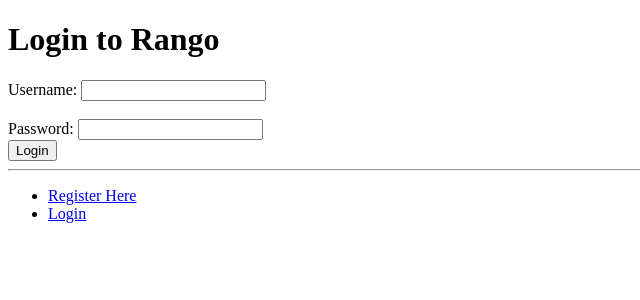
After one commit to Kaiyuanliu/tango_django, a Django app: page /rango/login/ in a window 1280 px wide. The commit adds this page. Shown: the top 300 px of the page, without its empty margins (0-640 px from the left). Run offline with Django 3.2, Linux system fonts and the light colour scheme.

Commit message:
add login/signup, refactoring templates, urls

```diff
--- a/tango_with_django_project/rango/models.py
+++ b/tango_with_django_project/rango/models.py
@@ -1,5 +1,5 @@
 from django.db import models
-from django.template.defaultfilters import slugify
+from django.utils.text import slugify
 from django.contrib.auth.models import  User
 
 class Category(models.Model):
--- a/tango_with_django_project/rango/urls.py
+++ b/tango_with_django_project/rango/urls.py
@@ -8,5 +8,9 @@ urlpatterns = patterns('',
         url(r'^$', views.index, name='index'),
         # url(r'^about/$', views.about, name='about'),
         url(r'^add_category/$', views.add_category, name='add_category'),
+        url(r'^category/(?P<category_name_slug>[\w\-\s]+)/$', views.category, name='category'),
         url(r'^category/(?P<category_name_slug>[\w\-]+)/add_page/$', views.add_page, name='add_page'),
-        url(r'^category/(?P<category_name_slug>[\w\-]+)/$', views.category, name='category'),)
+        url(r'^register/$', views.register, name='register'),
+        url(r'^login/$', views.user_login, name='login'),
+        url(r'^restricted/$', views.restricted, name='restricted'),
+        url(r'^logout/$', views.user_logout, name='logout'),)
--- a/tango_with_django_project/rango/views.py
+++ b/tango_with_django_project/rango/views.py
@@ -1,7 +1,9 @@
 from django.shortcuts import render
-from django.http import HttpResponse
+from django.http import HttpResponse, HttpResponseRedirect
+from django.contrib.auth import authenticate, login, logout
+from django.contrib.auth.decorators import login_required
 
-from .forms import CategoryForm, PageForm
+from .forms import CategoryForm, PageForm, UserForm, UserProfileForm
 from .models import Category, Page
 
 def index(request):
@@ -29,6 +31,7 @@ def category(request, category_name_slug):
 
     return render(request, 'rango/category.html', context_dict)
 
+@login_required
 def add_category(request):
     if request.method == 'POST':
         form = CategoryForm(request.POST)
@@ -43,6 +46,7 @@ def add_category(request):
 
     return render(request, 'rango/add_category.html', {'form':form})
 
+@login_required
 def add_page(request, category_name_slug):
     cate = None
     context_dict = {}
@@ -68,3 +72,59 @@ def add_page(request, category_name_slug):
         pass
 
     return render(request, 'rango/add_page.html', context_dict)
+
+def register(request):
+    registered = False
+
+    if request.method == 'POST':
+        user_form = UserForm(request.POST)
+        profile_form = UserProfileForm(request.POST)
+
+        if user_form.is_valid() and profile_form.is_valid():
+            user = user_form.save()
+            user.set_password(user.password)
+            user.save()
+
+            profile = profile_form.save(commit=False)
+            profile.user = user
+
+            if 'picture' in request.FILES:
+                profile.picture = request.FILES['picture']
+            profile.save()
+
+            registered = True
+        else:
+            print user_form.errors, profile_form.errors
+    else:
+        user_form = UserForm()
+        profile_form = UserProfileForm()
+
+    return render(request, 'rango/register.html', {'user_form':user_form, 'profile_form':profile_form, 'registered':registered})
+
+def user_login(request):
+    if request.method == 'POST':
+        username = request.POST['username']
+        password = request.POST['password']
+
+        user = authenticate(username=username, password=password)
+        if user:
+            if user.is_active:
+                login(request, user)
+                return HttpResponseRedirect('/rango/')
+            else:
+                return HttpResponse('Your rango account is disabled')
+        else:
+            print 'Invalid login details: %s, %s' % (username, password)
+            return HttpResponse('Invalid login details provided!')
+    else:
+        return render(request, 'rango/login.html', {})
+
+@login_required
+def user_logout(request):
+    logout(request)
+    return HttpResponseRedirect('/rango/')
+
+
+@login_required
+def restricted(request):
+    return render(request, 'rango/restricted.html', {})
--- a/tango_with_django_project/tango_with_django_project/settings.py
+++ b/tango_with_django_project/tango_with_django_project/settings.py
@@ -97,3 +97,7 @@ STATICFILES_DIRS = [
 # Media settings
 MEDIA_URL = '/media/'
 MEDIA_ROOT = os.path.join(BASE_DIR, 'media')
+
+#Login
+
+LOGIN_URL = '/rango/login/'
--- a/tango_with_django_project/tango_with_django_project/urls.py
+++ b/tango_with_django_project/tango_with_django_project/urls.py
@@ -10,7 +10,7 @@ urlpatterns = patterns('',
     # url(r'^blog/', include('blog.urls')),
 
     url(r'^admin/', include(admin.site.urls)),
-    url(r'^rango/', include('rango.urls')),
+    url(r'^rango/', include('rango.urls', namespace='rango')),
 )
 
 if not settings.DEBUG:
--- /dev/null
+++ b/tango_with_django_project/templates/base.html
@@ -0,0 +1,25 @@
+<!DOCTYPE html>
+<html>
+<head lang="en">
+    <meta charset="utf-8">
+    <title>Rango - {% block title %}How to tango with Django{% endblock %}</title>
+</head>
+<body>
+    <div>
+        {% block content %}{% endblock %}
+    </div>
+    <hr>
+    <div>
+        <ul>
+        {% if user.is_authenticated %}
+            <li><a href="{% url 'rango:add_category' %}">Add a New Category</a></li>
+            <li><a href="{% url 'rango:logout' %}">Logout</a></li>
+        {% else %}
+            <li><a href="{% url 'rango:register' %}">Register Here</a></li>
+            <li><a href="{% url 'rango:login' %}">Login</a></li>
+        {% endif %}
+{#            <li><a href="{% url 'rango:about' %}">About</a></li>#}
+        </ul>
+    </div>
+</body>
+</html>
--- /dev/null
+++ b/tango_with_django_project/templates/rango/login.html
@@ -0,0 +1,18 @@
+{% extends 'base.html' %}
+
+{% load staticfiles %}
+
+{% block title %}Login{% endblock %}
+
+{% block content %}
+    <h1>Login to Rango</h1>
+    <form id="login_form" method="post" action="{% url 'rango:login' %}">
+        {% csrf_token %}
+        Username: <input type="text" name="username" size="20" />
+        <br>
+        <br>
+        Password: <input type="password" name="password" size="20" />
+        <br>
+        <input type="submit" name="submit" value="Login">
+    </form>
+{% endblock %}
```
Also changed, not shown: tango_with_django_project/rango/forms.py (+14 -1 lines), tango_with_django_project/templates/rango/add_category.html (+9 -9 lines), tango_with_django_project/templates/rango/add_page.html (+9 -9 lines), tango_with_django_project/templates/rango/category.html (+11 -9 lines), tango_with_django_project/templates/rango/index.html (+13 -12 lines), tango_with_django_project/templates/rango/register.html (added, +21 -0 lines), tango_with_django_project/templates/rango/restricted.html (added, +9 -0 lines), tango_with_django_project/media/profile _images/Penguins.jpg (added).
